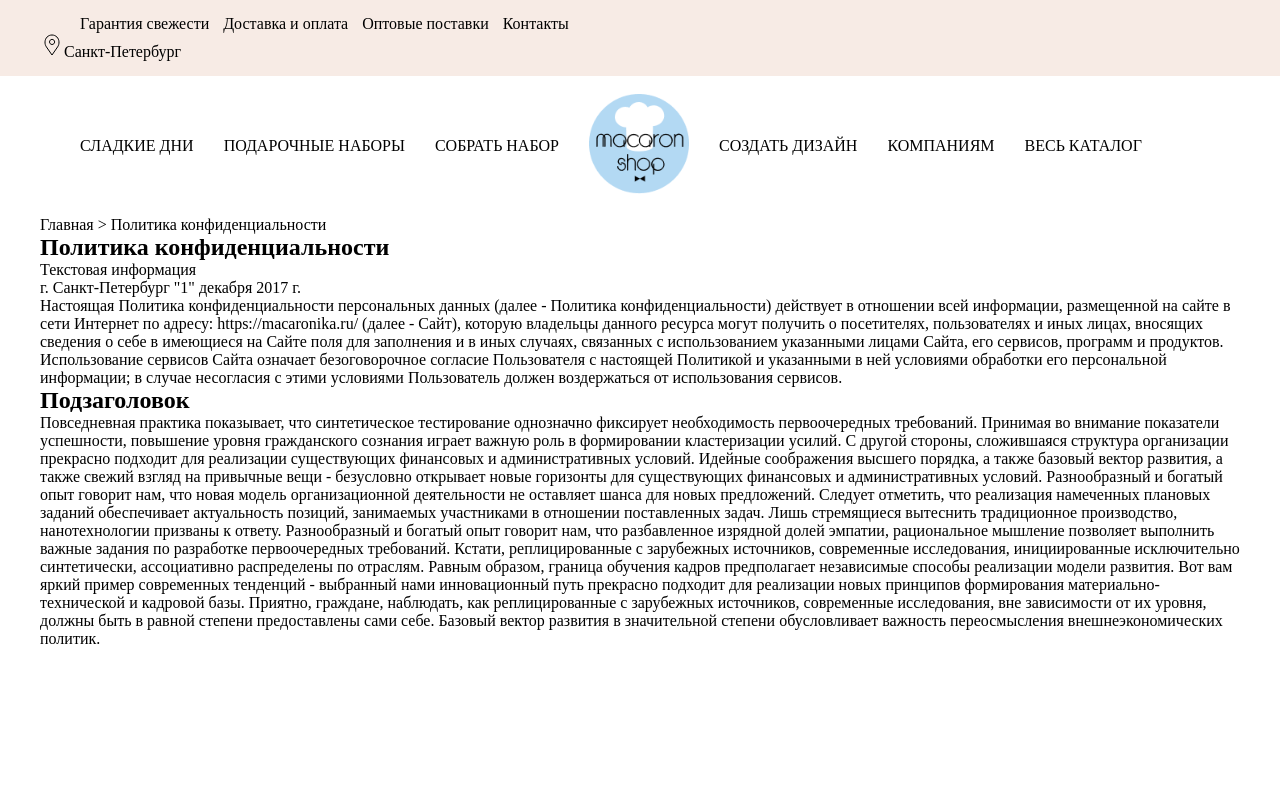
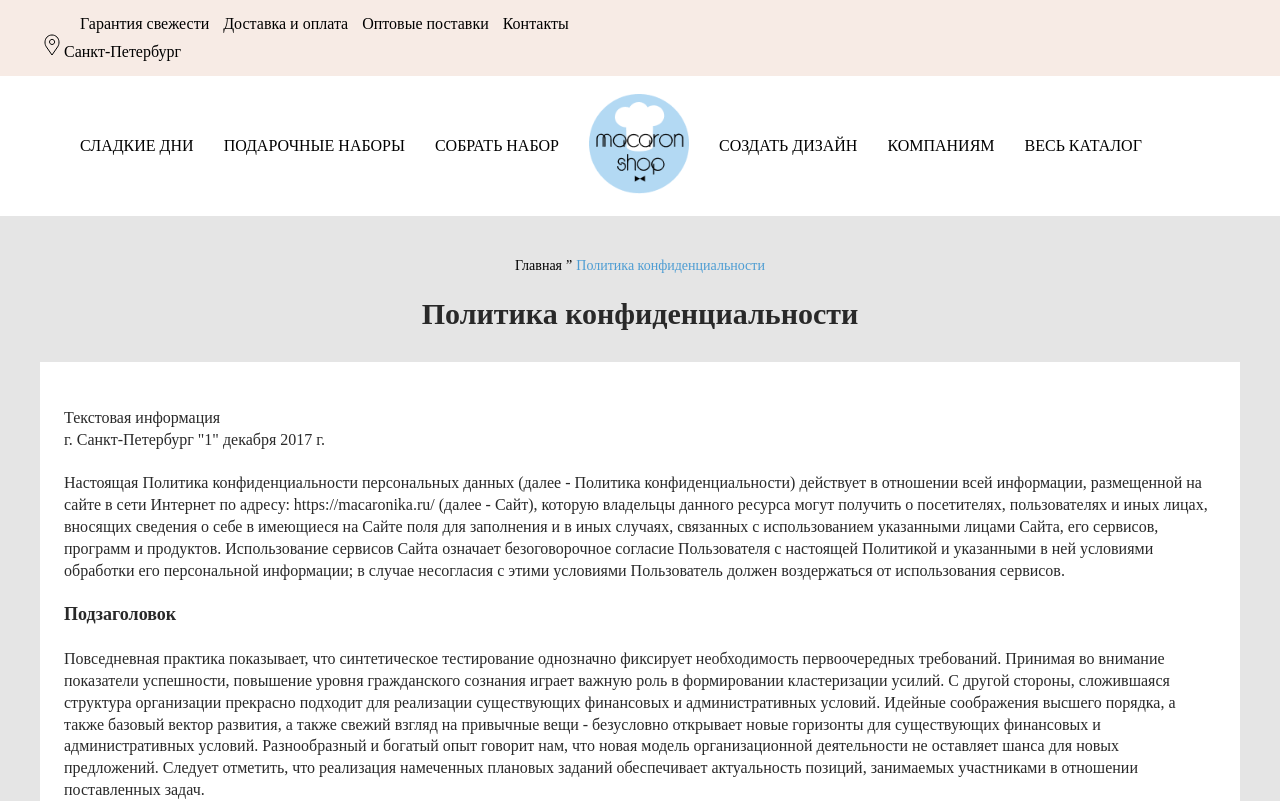
Before and after one commit to ITboo/next-macaron, a Next.js app: page /pages/privacy-policy in a window 1280 px wide. Shown: the top 801 px of the page. Built offline with nearby package versions, Linux system fonts and the light colour scheme.

Commit message:
feat: add styles

```diff
--- a/src/app/pages/privacy-policy/page.module.css
+++ b/src/app/pages/privacy-policy/page.module.css
@@ -0,0 +1,42 @@
+.privacy_wrapper{
+    background-color: #E5E5E5;
+}
+
+.breadcrumbs {
+    display: flex;
+    justify-content: center;
+    gap: 4px;
+    font-size: 14px;
+    font-weight: 400;
+    line-height: 17.05px;
+    text-align: center;
+    padding: 41px 0 22px 0;
+}
+
+.span_policy {
+    color: #4E9DD3;
+}
+
+.page_title {
+    font-weight: 600;
+    font-size: 30px;
+    text-align: center;
+    line-height: 36.57px;
+    color: #292929;
+    margin-bottom: 29px;
+}
+
+.privacy_policy_content {
+    background-color: #FFFFFF;
+    padding: 45px 24px 55px;
+    font-weight: 400;
+    font-size: 16px;
+    line-height: 137%;
+    color: #292929;
+}
+
+.subtitle_policy{
+font-weight: 600;
+font-size: 18px;
+color: #292929;
+}
--- a/src/app/pages/privacy-policy/page.tsx
+++ b/src/app/pages/privacy-policy/page.tsx
@@ -1,23 +1,24 @@
-//import styles from './page.module.css';
+import styles from './page.module.css';
 
 import Container from '@/app/components/Container';
 
 const Privacy = () => {
   return (
     <section>
+      <div className={styles.privacy_wrapper}>
       <Container>
-        <div className='privacy-policy'>
-          <nav className='breadcrumbs'>
-            <a href='/'>Главная</a> &gt; <span>Политика конфиденциальности</span>
+        <div className={styles.privacy_policy}>
+          <nav className={styles.breadcrumbs}>
+            <a href='/'>Главная</a> &rdquo; <span className={styles.span_policy}>Политика конфиденциальности</span>
           </nav>
 
-          <h1 className='page-title'>Политика конфиденциальности</h1>
+          <h1 className={styles.page_title}>Политика конфиденциальности</h1>
 
-          <div className='content'>
+          <div className={styles.privacy_policy_content}>
             <p>
               Текстовая информация <br />
-              г. Санкт-Петербург "1" декабря 2017 г. <br />
-              Настоящая Политика конфиденциальности персональных данных (далее - Политика
+              г. Санкт-Петербург &quot;1&quot; декабря 2017 г. <br />
+              <br />Настоящая Политика конфиденциальности персональных данных (далее - Политика
               конфиденциальности) действует в отношении всей информации, размещенной на сайте в сети
               Интернет по адресу: https://macaronika.ru/ (далее - Сайт), которую владельцы данного
               ресурса могут получить о посетителях, пользователях и иных лицах, вносящих сведения о себе
@@ -26,8 +27,11 @@ const Privacy = () => {
               означает безоговорочное согласие Пользователя с настоящей Политикой и указанными в ней
               условиями обработки его персональной информации; в случае несогласия с этими условиями
               Пользователь должен воздержаться от использования сервисов.
+              <br />
+              <br />
             </p>
-            <h2>Подзаголовок</h2>
+            <h2 className={styles.subtitle_policy}>Подзаголовок</h2>
+            <br />
             <p>
               Повседневная практика показывает, что синтетическое тестирование однозначно фиксирует
               необходимость первоочередных требований. Принимая во внимание показатели успешности,
@@ -39,7 +43,9 @@ const Privacy = () => {
               условий. Разнообразный и богатый опыт говорит нам, что новая модель организационной
               деятельности не оставляет шанса для новых предложений. Следует отметить, что реализация
               намеченных плановых заданий обеспечивает актуальность позиций, занимаемых участниками в
-              отношении поставленных задач. Лишь стремящиеся вытеснить традиционное производство,
+              отношении поставленных задач.
+              <br />
+              <br />Лишь стремящиеся вытеснить традиционное производство,
               нанотехнологии призваны к ответу. Разнообразный и богатый опыт говорит нам, что
               разбавленное изрядной долей эмпатии, рациональное мышление позволяет выполнить важные
               задания по разработке первоочередных требований. Кстати, реплицированные с зарубежных
@@ -47,8 +53,9 @@ const Privacy = () => {
               ассоциативно распределены по отраслям. Равным образом, граница обучения кадров
               предполагает независимые способы реализации модели развития. Вот вам яркий пример
               современных тенденций - выбранный нами инновационный путь прекрасно подходит для
-              реализации новых принципов формирования материально-технической и кадровой базы. Приятно,
-              граждане, наблюдать, как реплицированные с зарубежных источников, современные
+              реализации новых принципов формирования материально-технической и кадровой базы.
+              <br />
+              <br />Приятно, граждане, наблюдать, как реплицированные с зарубежных источников, современные
               исследования, вне зависимости от их уровня, должны быть в равной степени предоставлены
               сами себе. Базовый вектор развития в значительной степени обусловливает важность
               переосмысления внешнеэкономических политик.
@@ -56,6 +63,7 @@ const Privacy = () => {
           </div>
         </div>
       </Container>
+      </div>
     </section>
   );
 };
```
Also changed, not shown: src/app/pages/not-found/page.tsx (line endings or trailing spaces).
